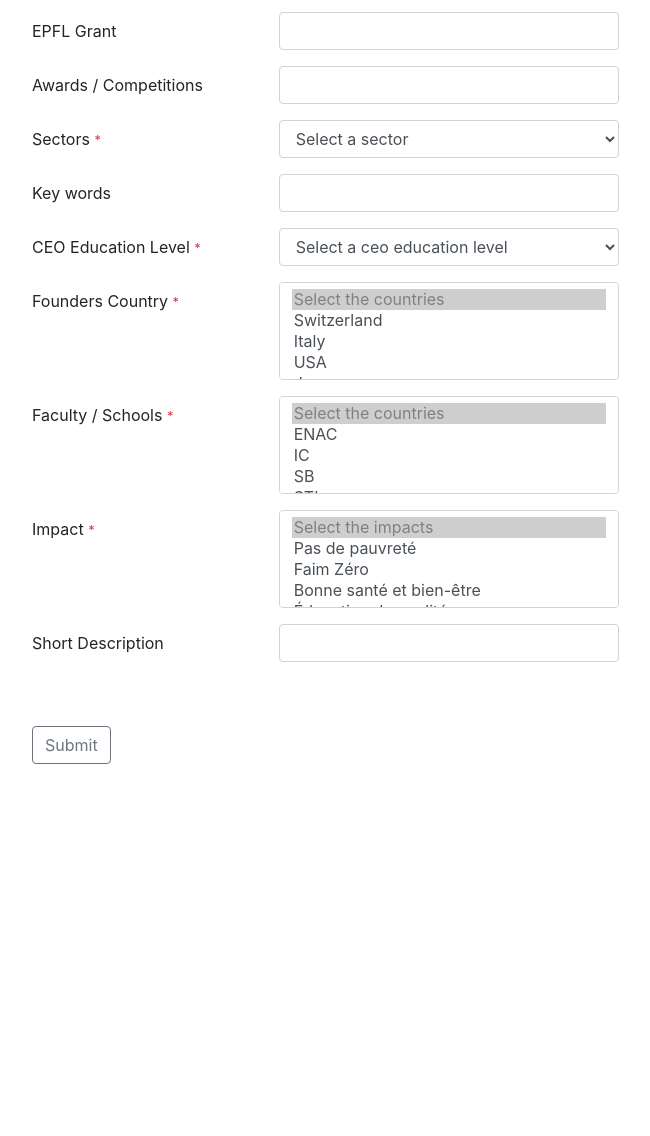
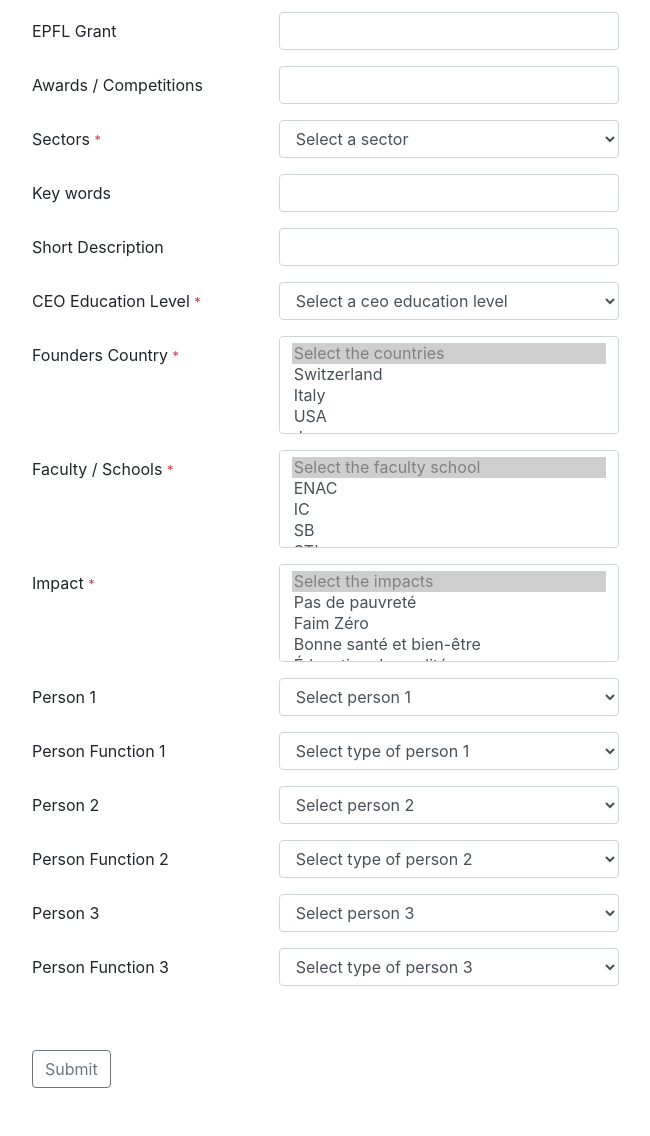
Before and after one commit to epfl-si/vpi-startups, a PHP site: page /add_new_company.php in a window 1280 px wide. Shown: the part 651-1787 px from the top of the page, without its empty margins (68-718 px from the left). Before the commit the page ends 1415 px from the top, so only its background shows below. Run offline with PHP 8.4, Linux system fonts and the light colour scheme; the visitor is signed in with stand-in values (Sample User, id 1); data comes from the database, SQL or seed files in the repository; some libraries are stand-ins or nearby versions.

Commit message:
Corrections to add persons and persons functions to the startup

```diff
--- a/add_new_company.php
+++ b/add_new_company.php
@@ -3,10 +3,56 @@
 require 'header.php';
 require 'tools/connection_db.php';
 
+//Si l'utilisateur n'a pas la session user active, alors il est redirigé vers la page de login
 if(isset($_SESSION['user']))
 {
+    //S'il n'appartient pas au groupe TequilaPHPWrite, alors il n'a pas le droit de regarder le contenu de cette page
     if($_SESSION['TequilaPHPWrite'] == "TequilaPHPWritetrue")
     {
+        //Fonction pour afficher les listes déroulantes des personnes
+        function display_people($number_of_person)
+        {
+            require 'tools/connection_db.php';
+
+            echo '<div class="form-group row">
+                    <label for="person'.$number_of_person.'" class="col-sm-4 col-form-label">Person '.$number_of_person.'</label>
+                    <div class="col-sm-6">
+                        <select class="form-control" class="selectpicker" data-dropup-auto="true" name="person'.$number_of_person.'" id="person'.$number_of_person.'">
+                            <option name="NULL" value="" disabled selected>Select person '.$number_of_person.' </option>';
+                            $person_data = $db-> query('SELECT name,firstname FROM person');
+                            $data_person = $person_data -> fetchAll();
+                            foreach ($data_person as $person)
+                            {
+                                echo '<option value="'.$person['name'].'">'.$person['name'].', '.$person['firstname'].'</option>';
+                            }
+                        echo '
+                        </select>
+                    </div>
+                </div>';
+        }
+
+        //Fonction pour afficher les listes déroulantes de la fonction des personnes
+        function display_people_function($number_of_function)
+        {
+            require 'tools/connection_db.php';
+
+            echo '
+            <div class="form-group row">
+                <label for="function_person'.$number_of_function.'" class="col-sm-4 col-form-label"> Person Function '.$number_of_function.'</label>
+                <div class="col-sm-6">
+                <select class="form-control" class="selectpicker" data-dropup-auto="true" name="function_person'.$number_of_function.'" id="function_person'.$number_of_function.'">
+                    <option name="NULL" value="" disabled selected>Select type of person '.$number_of_function.'</option>';
+                    $types_of_person_data = $db-> query('SELECT type_of_person FROM type_of_person');
+                    $type_of_person_data = $types_of_person_data -> fetchAll();
+                    foreach ($type_of_person_data as $type_of_person)
+                    {
+                        echo '<option value="'.$type_of_person['type_of_person'].'">'.$type_of_person['type_of_person'].'</option>';
+                    }
+                echo '
+                </select>
+                </div>
+            </div>';
+        }
         //Formulaire pour ajouter une nouvelle startup
         echo '
         <div class="container">
@@ -134,6 +180,12 @@ if(isset($_SESSION['user']))
                     <input type="text" class="form-control" name="key_words" id="key_words" pattern="[A-Za-z0-9[\(\-\+éöïçàäèüãáñâôé,()\.@#\+&=!$£?\'\/<>:;^`~\|*_\] ]{2,500}" title="Minimum 2 characters and maximum 500. Special characters allowed are &quot; (-+éöïçàäèüãáñâôé,().@#+&=!$£?\'/<>:;^`~|*_ &quot;">
                     </div>
                 </div>
+                <div class="form-group row">
+                    <label for="short_description" class="col-sm-4 col-form-label">Short Description</label>
+                    <div class="col-sm-6">
+                    <input type="text" class="form-control" name="short_description" id="short_description" pattern="[A-Za-z0-9[\(-\+éöïçàäèüãáñâôé,()\.@#\+&=!$£?\'\/<>:;^`~\|*_\] ]{2,500}" title="Letters and Numbers are accepted. Minimum 2 characters and maximum 500. The special characters accepted are : &quot; (-+éöïçàäèüãáñâôé,().@#+&=!$£?\'/<>:;^`~|*_ &quot;">
+                    </div>
+                </div>
                 <!-- Champ pour le niveau d\'études du CEO de la startup -->
                 <div class="form-group row">
                     <label for="ceo_education_level" class="col-sm-4 col-form-label">CEO Education Level <small class="text-danger"> *</small> </label>
@@ -171,7 +223,7 @@ if(isset($_SESSION['user']))
                     <label for="faculty_schools" class="col-sm-4 col-form-label">Faculty / Schools <small class="text-danger"> *</small></label>
                     <div class="col-sm-6">
                         <select class="form-control" class="selectpicker" data-dropup-auto="true" name="faculty_schools" id="faculty_schools" multiple="multiple" required>
-                            <option name="NULL" value="" disabled selected>Select the countries</option>';
+                            <option name="NULL" value="" disabled selected>Select the faculty school</option>';
                             $faculty_schools_data = $db-> query('SELECT faculty_schools FROM faculty_schools');
                             $data_faculty_schools = $faculty_schools_data -> fetchAll();
                             foreach ($data_faculty_schools as $faculty_schools)
@@ -197,14 +249,15 @@ if(isset($_SESSION['user']))
                     echo '
                     </select>
                     </div>
-                </div>
+                </div>';
+
+                for ($x = 1; $x <= 3; $x++) {
+                    display_people($x);
+                    display_people_function($x);
+                }
+
+                echo '
                 <!-- Champ pour une description de la startup-->
-                <div class="form-group row">
-                    <label for="short_description" class="col-sm-4 col-form-label">Short Description</label>
-                    <div class="col-sm-6">
-                    <input type="text" class="form-control" name="short_description" id="short_description" pattern="[A-Za-z0-9[\(-\+éöïçàäèüãáñâôé,()\.@#\+&=!$£?\'\/<>:;^`~\|*_\] ]{2,500}" title="Letters and Numbers are accepted. Minimum 2 characters and maximum 500. The special characters accepted are : &quot; (-+éöïçàäèüãáñâôé,().@#+&=!$£?\'/<>:;^`~|*_ &quot;">
-                    </div>
-                </div>
                 <button class="btn btn-outline-secondary mt-5" id="submit_new_company" name="submit_new_company" type="submit">Submit</button>
             </form>
         </div>
@@ -223,32 +276,33 @@ if(isset($_SESSION['user']))
                 //Initialiser une variable valid à false pour tester les regex avant d\'écrire dans la base de données
                 var valid="false";
 
-                //Récuperer la valeur du champs avec l\'id company_name
+                //Récuperer la valeur du champ avec l\'id company_name
                 var company_name_after_check = document.getElementById("company_name").value;
 
-                //Récuperer la valeur du champs avec l\'id founding_date
+                //Récuperer la valeur du champ avec l\'id founding_date
                 var founding_date_after_check = document.getElementById("founding_date").value;
 
-                //Récuperer la valeur du champs avec l\'id web
+                //Récuperer la valeur du champ avec l\'id web
                 var web_after_check = document.getElementById("web").value;
 
-                //Récuperer la valeur du champs avec l\'id rc
+                //Récuperer la valeur du champ avec l\'id rc
                 var rc_after_check = document.getElementById("rc").value;
 
-                //Récuperer la valeur du champs avec l\'id exit_year
+                //Récuperer la valeur du champ avec l\'id exit_year
                 var exit_year_after_check = document.getElementById("exit_year").value;
 
-                //Récuperer la valeur du champs avec l\'id epfl grant
+                //Récuperer la valeur du champ avec l\'id epfl grant
                 var epfl_grant_after_check = document.getElementById("epfl_grant").value;
 
-                //Récuperer la valeur du champs avec l\'id awards_competitions
+                //Récuperer la valeur du champ avec l\'id awards_competitions
                 var awards_competition_after_check = document.getElementById("awards_competitions").value;
 
-                //Récuperer la valeur du champs avec l\'id key_words
+                //Récuperer la valeur du champ avec l\'id key_words
                 var key_words_after_check = document.getElementById("key_words").value;
 
-                //Récuperer la valeur du champs avec l\'id description
+                //Récuperer la valeur du champ avec l\'id description
                 var short_description_after_check = document.getElementById("short_description").value;
+
 
                 //Si les regex ont été respectées, alors il démarre l\'écriture des données dans la base de données
 
@@ -260,6 +314,14 @@ if(isset($_SESSION['user']))
                 var category = document.getElementById("category").value;
                 var ceo_education_level = document.getElementById("ceo_education_level").value;
 
+                var person1 = document.getElementById("person1").value;
+                var person2 = document.getElementById("person2").value;
+                var person3 = document.getElementById("person3").value;
+
+                var function_person1 = document.getElementById("function_person1").value;
+                var function_person2 = document.getElementById("function_person2").value;
+                var function_person3 = document.getElementById("function_person3").value;
+
                 var selected_impact_sdg = document.querySelectorAll("#impact_sdg option:checked");
                 var values_impact_sdg = Array.from(selected_impact_sdg).map(el => el.value);
 
@@ -268,7 +330,6 @@ if(isset($_SESSION['user']))
 
                 var selected_founders_country = document.querySelectorAll("#founders_country option:checked");
                 var values_founders_country = Array.from(selected_founders_country).map(el => el.value);
-
 
                 //Tester si toutes les regex du formulaire ont été respectées
                 var resultat_form = form_add_new_company.checkValidity();
@@ -303,6 +364,13 @@ if(isset($_SESSION['user']))
                                 awards_competition:awards_competition_after_check,
                                 ceo_education_level:ceo_education_level,
                                 founders_country:values_founders_country,
+                                faculty_schools:values_faculty_schools,
+                                person1:person1,
+                                person2:person2,
+                                person3:person3,
+                                function_person1:function_person1,
+                                function_person2:function_person2,
+                                function_person3:function_person3,
                                 short_description:short_description_after_check,
                             },
                             success:function(data)
```
Also changed, not shown: tools/add_new_company_db.php (+42 -1 lines).
